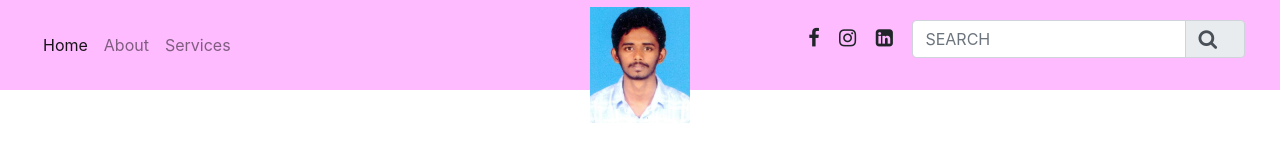
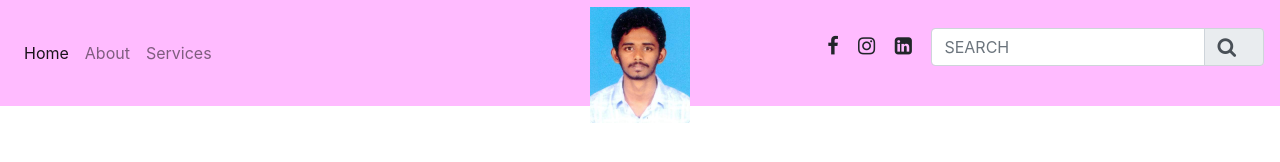
Before and after one commit to SATHEESH2123/resss, a plain HTML site: page index.html in a window 1280 px wide. Drawn offline with nearby package versions, Linux system fonts and the light colour scheme.

Commit message:
Update style.css

```diff
--- a/style.css
+++ b/style.css
@@ -32,5 +32,5 @@
 }
 .navbar
 {
-    padding: 0 35px !important;
+    padding: 0 35px;
 }
```
